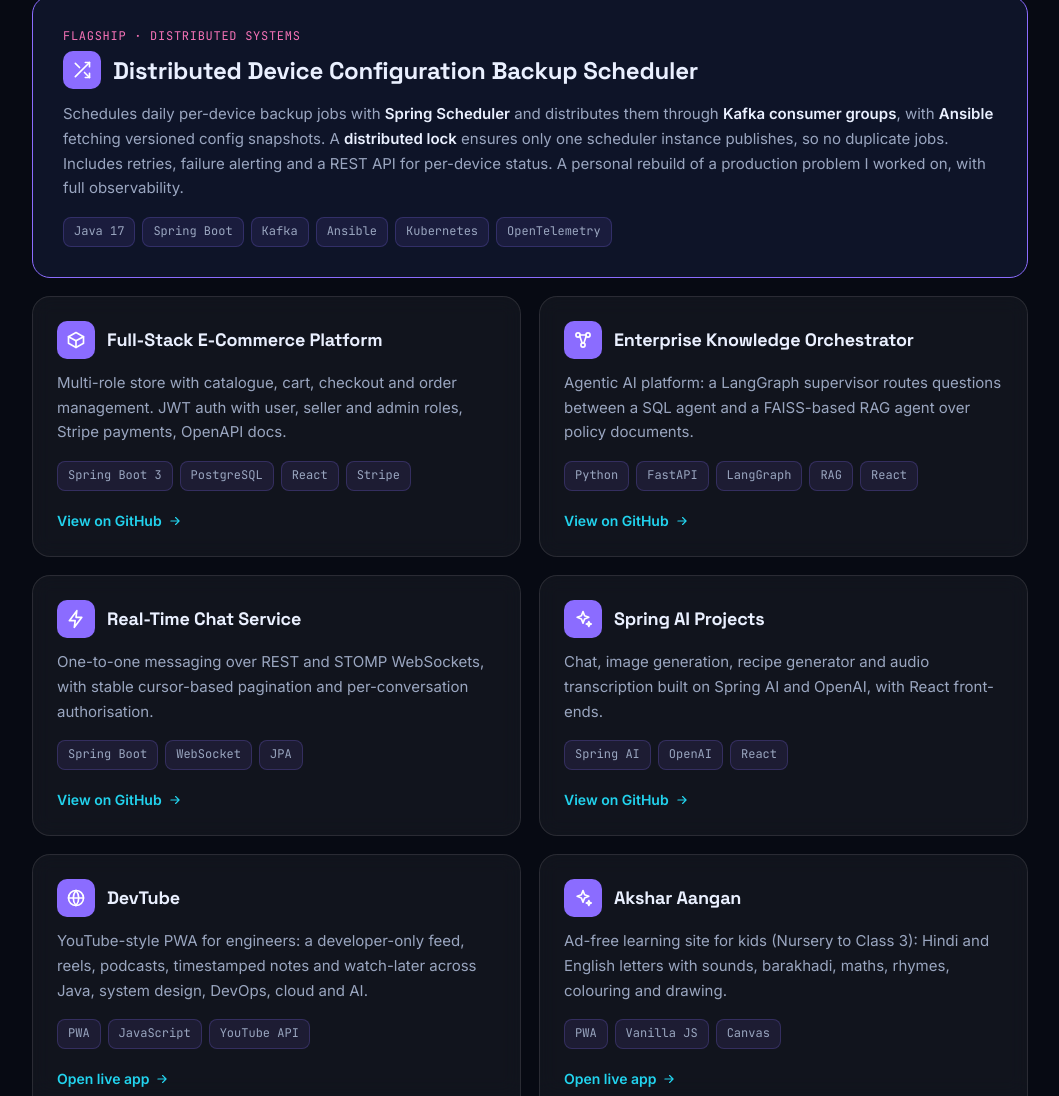
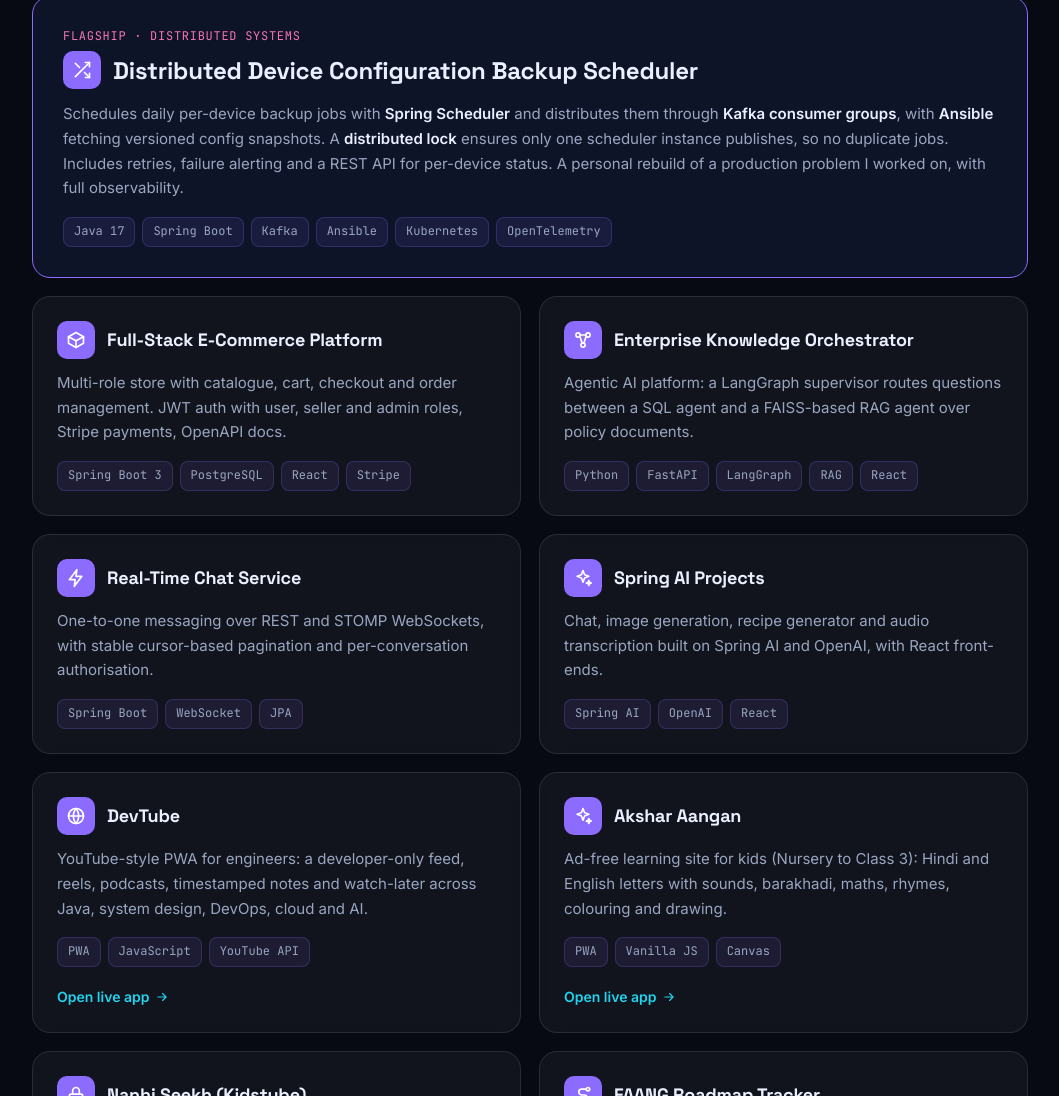
Before and after one commit to Nitesh123-Nits/Nitesh-kumar-sah, a plain HTML site: page index.html in a window 1280 px wide. Shown: the part 2254-3350 px from the top of the page, without its empty margins (110-1169 px from the left). Drawn offline with Linux system fonts and the light colour scheme.

Commit message:
Remove GitHub project links from portfolio project cards
Co-Authored-By: Claude Sonnet 5.5 <noreply@anthropic.com>
Claude-Session: https://claude.ai/code/session_016rCU3rFDfb1JivYQMeYiKj

```diff
--- a/index.html
+++ b/index.html
@@ -427,33 +427,29 @@
         <div class="tags"><span class="tag">Java 17</span><span class="tag">Spring Boot</span><span class="tag">Kafka</span><span class="tag">Ansible</span><span class="tag">Kubernetes</span><span class="tag">OpenTelemetry</span></div>
       </div>
 
-      <a class="card reveal" href="https://github.com/Nitesh123-Nits/Springboot-FullStcak-Ecommerce-Application" target="_blank" rel="noopener">
+      <div class="card reveal">
         <div class="head"><span class="ico gl"><svg class="g"><use href="#i-box"/></svg></span><h3>Full-Stack E-Commerce Platform</h3></div>
         <p>Multi-role store with catalogue, cart, checkout and order management. JWT auth with user, seller and admin roles, Stripe payments, OpenAPI docs.</p>
         <div class="tags"><span class="tag">Spring Boot 3</span><span class="tag">PostgreSQL</span><span class="tag">React</span><span class="tag">Stripe</span></div>
-        <span class="go">View on GitHub <svg class="g"><use href="#i-arrow"/></svg></span>
-      </a>
+      </div>
 
-      <a class="card reveal" href="https://github.com/Nitesh123-Nits/Enterprise-Knowledge-Orchestrator" target="_blank" rel="noopener">
+      <div class="card reveal">
         <div class="head"><span class="ico gl"><svg class="g"><use href="#i-graph"/></svg></span><h3>Enterprise Knowledge Orchestrator</h3></div>
         <p>Agentic AI platform: a LangGraph supervisor routes questions between a SQL agent and a FAISS-based RAG agent over policy documents.</p>
         <div class="tags"><span class="tag">Python</span><span class="tag">FastAPI</span><span class="tag">LangGraph</span><span class="tag">RAG</span><span class="tag">React</span></div>
-        <span class="go">View on GitHub <svg class="g"><use href="#i-arrow"/></svg></span>
-      </a>
+      </div>
 
-      <a class="card reveal" href="https://github.com/Nitesh123-Nits/chat-service" target="_blank" rel="noopener">
+      <div class="card reveal">
         <div class="head"><span class="ico gl"><svg class="g"><use href="#i-zap"/></svg></span><h3>Real-Time Chat Service</h3></div>
         <p>One-to-one messaging over REST and STOMP WebSockets, with stable cursor-based pagination and per-conversation authorisation.</p>
         <div class="tags"><span class="tag">Spring Boot</span><span class="tag">WebSocket</span><span class="tag">JPA</span></div>
-        <span class="go">View on GitHub <svg class="g"><use href="#i-arrow"/></svg></span>
-      </a>
+      </div>
 
-      <a class="card reveal" href="https://github.com/Nitesh123-Nits/spring-ai-projects" target="_blank" rel="noopener">
+      <div class="card reveal">
         <div class="head"><span class="ico gl"><svg class="g"><use href="#i-spark"/></svg></span><h3>Spring AI Projects</h3></div>
         <p>Chat, image generation, recipe generator and audio transcription built on Spring AI and OpenAI, with React front-ends.</p>
         <div class="tags"><span class="tag">Spring AI</span><span class="tag">OpenAI</span><span class="tag">React</span></div>
-        <span class="go">View on GitHub <svg class="g"><use href="#i-arrow"/></svg></span>
-      </a>
+      </div>
 
       <a class="card reveal" href="https://nitesh123-nits.github.io/Devtube/" target="_blank" rel="noopener">
         <div class="head"><span class="ico gl"><svg class="g"><use href="#i-globe"/></svg></span><h3>DevTube</h3></div>
```
